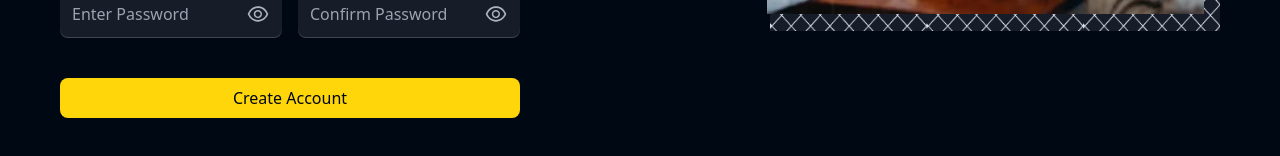
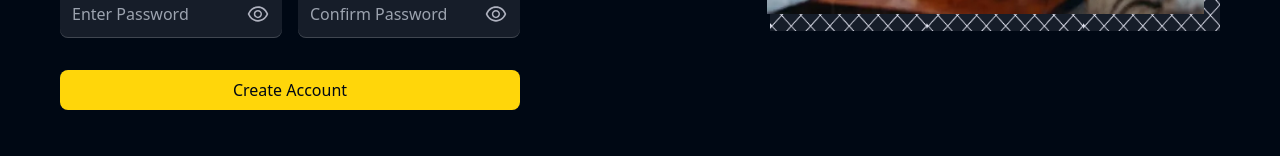
Before and after one commit to Harniman-Singh/StudyWithHobby, a React (Create React App) app: page /signup in a window 1280 px wide. Shown: the part 562-718 px from the top of the page. Built offline with nearby package versions, Linux system fonts and the light colour scheme; no server answers.

Commit message:
Update SignupForm.jsx

```diff
--- a/src/Components/core/Auth/SignupForm.jsx
+++ b/src/Components/core/Auth/SignupForm.jsx
@@ -560,7 +560,7 @@
         </div>
         <button
           type="submit"
-          className="mt-6 rounded-[8px] bg-yellow-50 py-[8px] px-[12px] font-medium text-richblack-900"
+          className="mt-4 rounded-[8px] bg-yellow-50 py-[8px] px-[12px] font-medium text-richblack-900"
         >
           Create Account
         </button>
```
